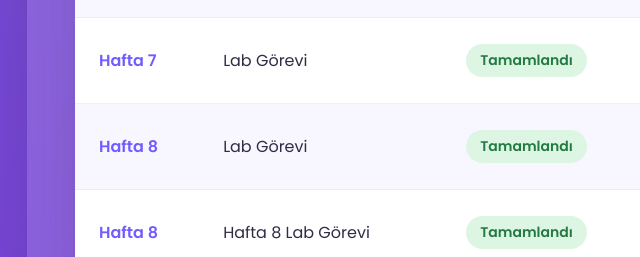
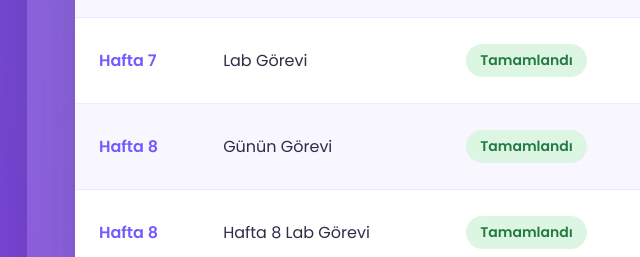
Before and after one commit to Yusufnrg/bte311-dersi, a plain HTML site: page index.html in a window 1280 px wide. Shown: the part 1021-1278 px from the top of the page, 123-763 px from the left. Drawn offline with Linux system fonts and the light colour scheme.

```diff
--- a/index.html
+++ b/index.html
@@ -329,7 +329,7 @@
 
                 <tr>
                     <td data-label="Hafta"><a class="week-link" href="#" target="_blank" rel="noopener noreferrer">Hafta 8</a></td>
-                    <td data-label="Ödev Konusu">Lab Görevi</td>
+                    <td data-label="Ödev Konusu">Günün Görevi</td>
                     <td data-label="Durum"><span class="status-chip">Tamamlandı</span></td>
                     <td data-label="Link"><a class="view-btn" href="https://yusufnrg.github.io/bte311-dersi/hafta8_labgorevi/index.html" target="_blank" rel="noopener noreferrer">Ödevi Görüntüle</a></td>
                 </tr>
```
